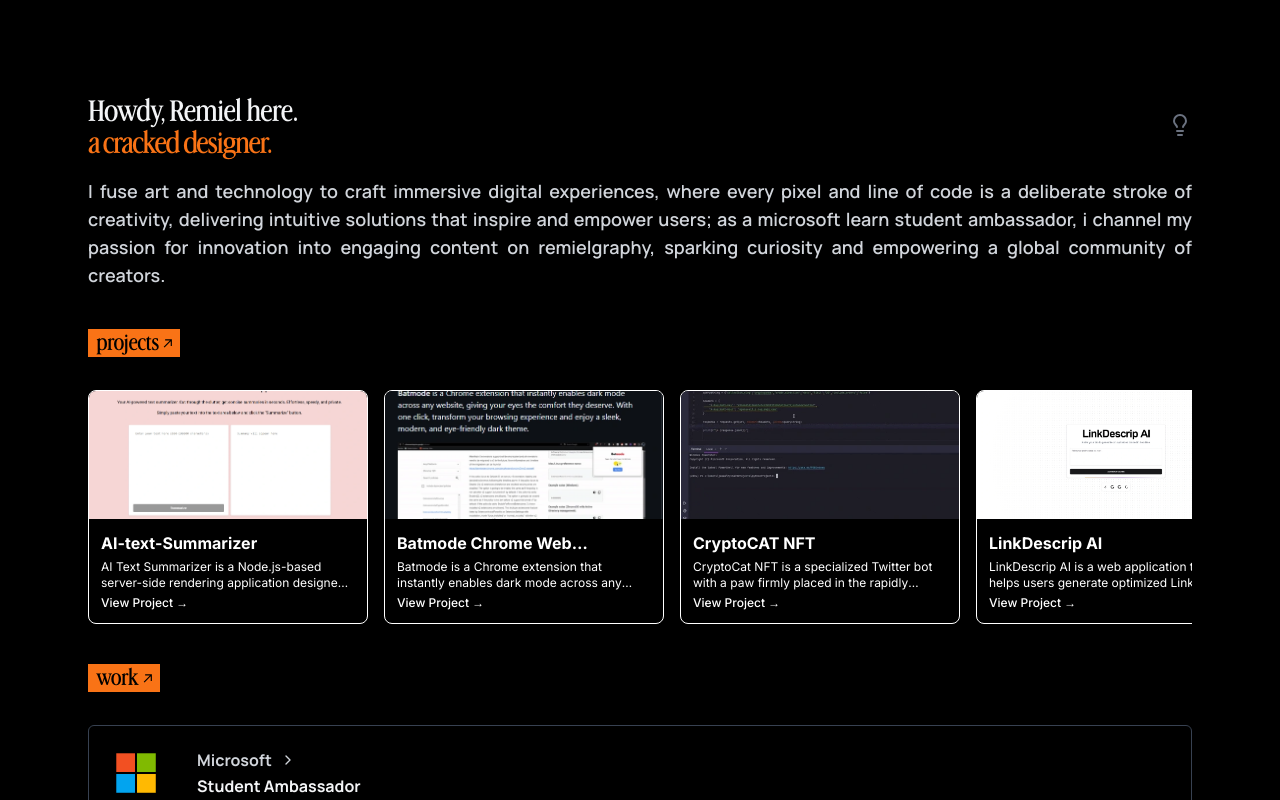
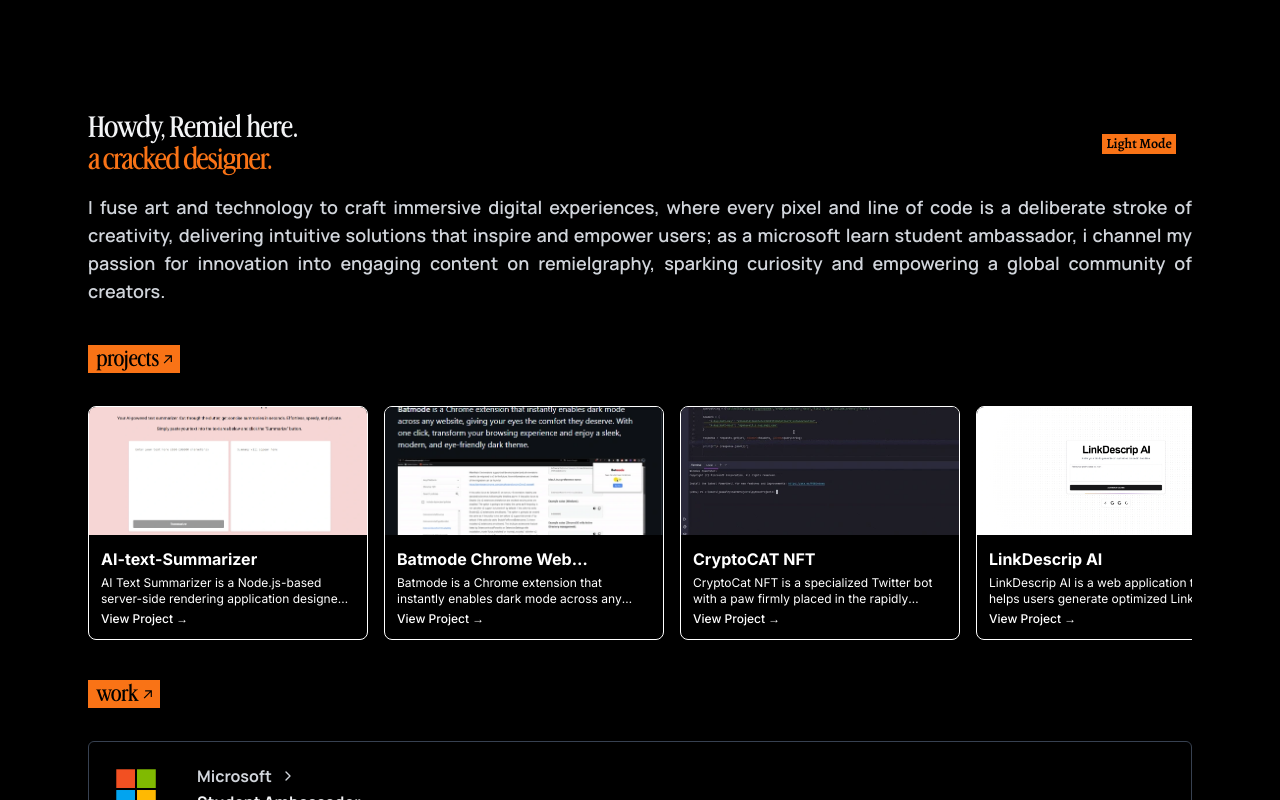
Before and after one commit to JaswanthRemiel/jaswanthremiel.github.io, a Next.js app: page / in a window 1280 px wide. Shown: the top 800 px of the page. Built offline with nearby package versions, Linux system fonts and the light colour scheme.

Commit message:
changedToggle

```diff
--- a/components/header.tsx
+++ b/components/header.tsx
@@ -25,17 +25,30 @@ const newsreader = Newsreader({ subsets: ["latin"], weight: ["300"] });
 
 export function Header() {
   const { theme, toggleTheme } = useTheme();
+
   return (
     <motion.section
-      className="overflow-x-auto pb-6 md:pb-0 md:overflow-x-visible"
+      className="overflow-x-auto pb-6 md:pb-0 md:overflow-x-visible relative" // Added `relative` to make it the reference for absolute positioning
       initial={{ opacity: 0, y: 20 }}
       animate={{ opacity: 1, y: 0 }}
       transition={{ duration: 0.5 }}
     >
-      <div className="flex-col items-start space-y-4">
-        <div className="flex items-center justify-between">
+      {/* Parent Container */}
+      <div className="flex-col items-start space-y-4 relative">
+        {" "}
+        <div className="absolute top-4 right-4 z-10">
+          <button
+            onClick={toggleTheme}
+            className={`${alegreya.className} bg-orange-500 dark:bg-orange-500 dark:text-white text-black px-1 py-0.75  inline-flex items-center space-x-2`}
+          >
+            <span className="text-sm font-semibold">
+              {theme === "light" ? "Light Mode" : "Dark Mode"}
+            </span>
+          </button>
+        </div>
+        {/* Main Content */}
         <div className="whitespace-pre-wrap text-2xl font-sm">
-            <p className="font-advercase text-gray-100 dark:text-black ">
+          <p className="font-advercase text-gray-100 dark:text-black">
             {"Howdy, Remiel here."}
           </p>
           <Typewriter
@@ -52,16 +65,6 @@ export function Header() {
             cursorChar={"_"}
           />
         </div>
-          <div className="ml-auto">
-            <button
-              onClick={toggleTheme}
-              className="text-gray-500 dark:text-orange-600"
-            >
-              {theme === "light" ? <Lightbulb /> : <LightbulbOff />}
-            </button>
-          </div>
-        </div>
-
         <div className="flex-col items-start">
           <p
             className={` ${manrope.className}  font-semibold text-gray-300 dark:text-black text-justify  `}
```
Lines whose indentation alone changed are shown as unchanged.
